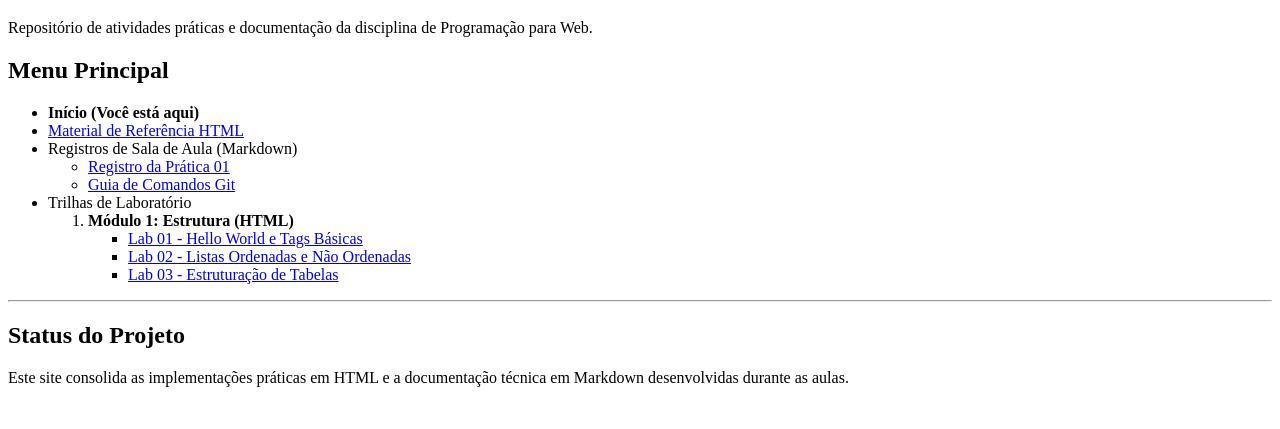
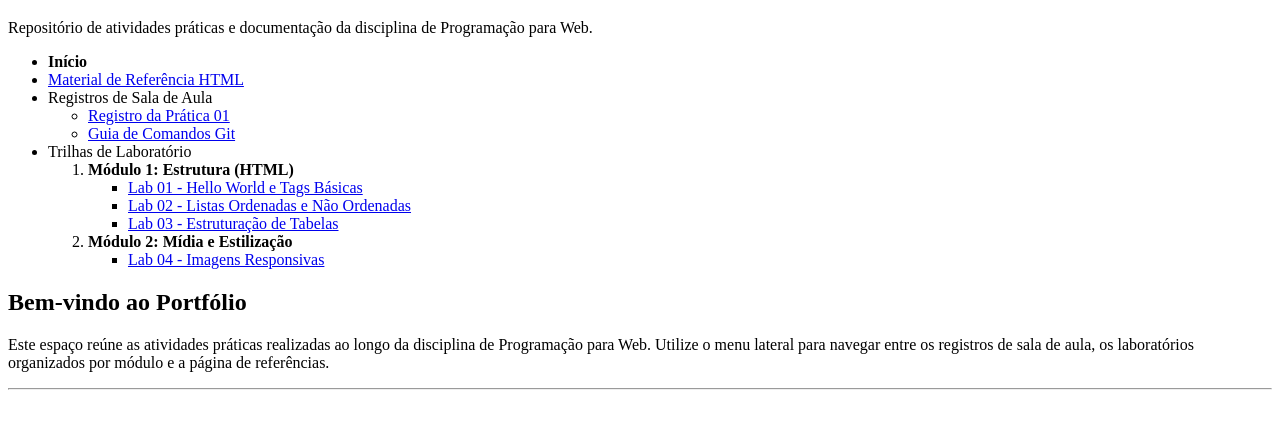
Before and after one commit to Programacao-Web-BSI-2026-2/lab-jackson-machado-de-azeredo, a plain HTML site: page index.html in a window 1280 px wide. Shown: the part 61-490 px from the top of the page. Drawn offline with Linux system fonts and the light colour scheme.

Commit message:
Update index.html

```diff
--- a/index.html
+++ b/index.html
@@ -1,53 +1,77 @@
-<!doctype html>
+<!DOCTYPE html>
 <html lang="pt-BR">
+
 <head>
-        <meta charset="UTF-8" />
-        <meta
-            name="viewport"
-            content="width=device-width, initial-scale=1.0"
-        />
+    <meta charset="UTF-8">
+    <meta name="viewport" content="width=device-width, initial-scale=1.0">
+
     <title>Meu Portfólio de Programação Web</title>
+
+    <link rel="stylesheet" href="style.css">
 </head>
+
 <body>
+    <header class="cabecalho">
         <h1>Meu Portfólio de Programação Web</h1>
 
         <p>
-            Repositório de atividades práticas e documentação da disciplina de
-            Programação para Web.
+            Repositório de atividades práticas e documentação
+            da disciplina de Programação para Web.
         </p>
+    </header>
 
-        <h2>Menu Principal</h2>
+    <nav class="menu-lateral" aria-label="Menu principal">
 
-        <nav>
-            <ul>
-                <li><strong>Início (Você está aqui)</strong></li>
+        <ul class="menu-principal">
 
-                <li>
-                    <a href="referencias.html"> Material de Referência HTML </a>
+            <li class="pagina-atual">
+                <strong aria-current="page">Início</strong>
             </li>
 
             <li>
-                    Registros de Sala de Aula (Markdown)
-                    <ul>
+                <a href="referencias.html">
+                    Material de Referência HTML
+                </a>
+            </li>
+
+            <li class="grupo-menu">
+
+                <span class="titulo-grupo">
+                    Registros de Sala de Aula
+                </span>
+
+                <ul class="lista-documentos">
+
                     <li>
                         <a href="doc/pratica-01.html">
                             Registro da Prática 01
                         </a>
                     </li>
+
                     <li>
                         <a href="doc/comandos-git.html">
                             Guia de Comandos Git
                         </a>
                     </li>
+
                 </ul>
             </li>
 
+            <li class="grupo-menu">
+
+                <span class="titulo-grupo">
+                    Trilhas de Laboratório
+                </span>
+
+                <ol class="lista-modulos">
+
                     <li>
-                    Trilhas de Laboratório
-                    <ol>
-                        <li>
-                            <strong>Módulo 1: Estrutura (HTML)</strong>
-                            <ul>
+                        <strong>
+                            Módulo 1: Estrutura (HTML)
+                        </strong>
+
+                        <ul class="lista-laboratorios">
+
                             <li>
                                 <a href="labs/01/index.html">
                                     Lab 01 - Hello World e Tags Básicas
@@ -56,8 +80,7 @@
 
                             <li>
                                 <a href="labs/02/index.html">
-                                        Lab 02 - Listas Ordenadas e Não
-                                        Ordenadas
+                                    Lab 02 - Listas Ordenadas e Não Ordenadas
                                 </a>
                             </li>
 
@@ -66,20 +89,49 @@
                                     Lab 03 - Estruturação de Tabelas
                                 </a>
                             </li>
+
                         </ul>
                     </li>
+
+                    <li>
+                        <strong>
+                            Módulo 2: Mídia e Estilização
+                        </strong>
+
+                        <ul class="lista-laboratorios">
+
+                            <li>
+                                <a href="labs/lab04/index.html">
+                                    Lab 04 - Imagens Responsivas
+                                </a>
+                            </li>
+
+                        </ul>
+                    </li>
+
                 </ol>
             </li>
+
         </ul>
+
     </nav>
 
-        <hr />
+    <main class="conteudo-principal">
 
-        <h2>Status do Projeto</h2>
+        <h2>Bem-vindo ao Portfólio</h2>
 
         <p>
-            Este site consolida as implementações práticas em HTML e a
-            documentação técnica em Markdown desenvolvidas durante as aulas.
+            Este espaço reúne as atividades práticas realizadas
+            ao longo da disciplina de Programação para Web.
+
+            Utilize o menu lateral para navegar entre os
+            registros de sala de aula, os laboratórios
+            organizados por módulo e a página de referências.
         </p>
+
+        <hr>
+
+    </main>
+
 </body>
 </html>
```
Lines whose indentation alone changed are shown as unchanged.
